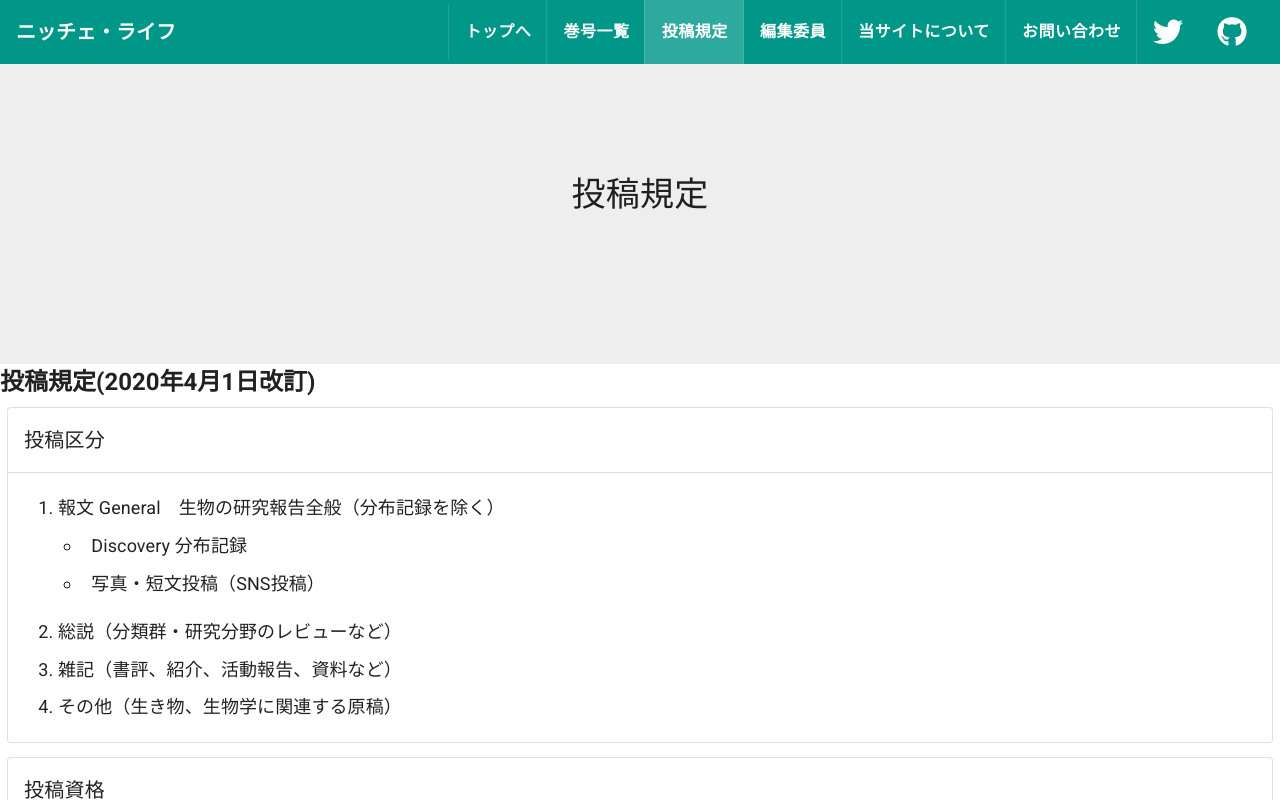
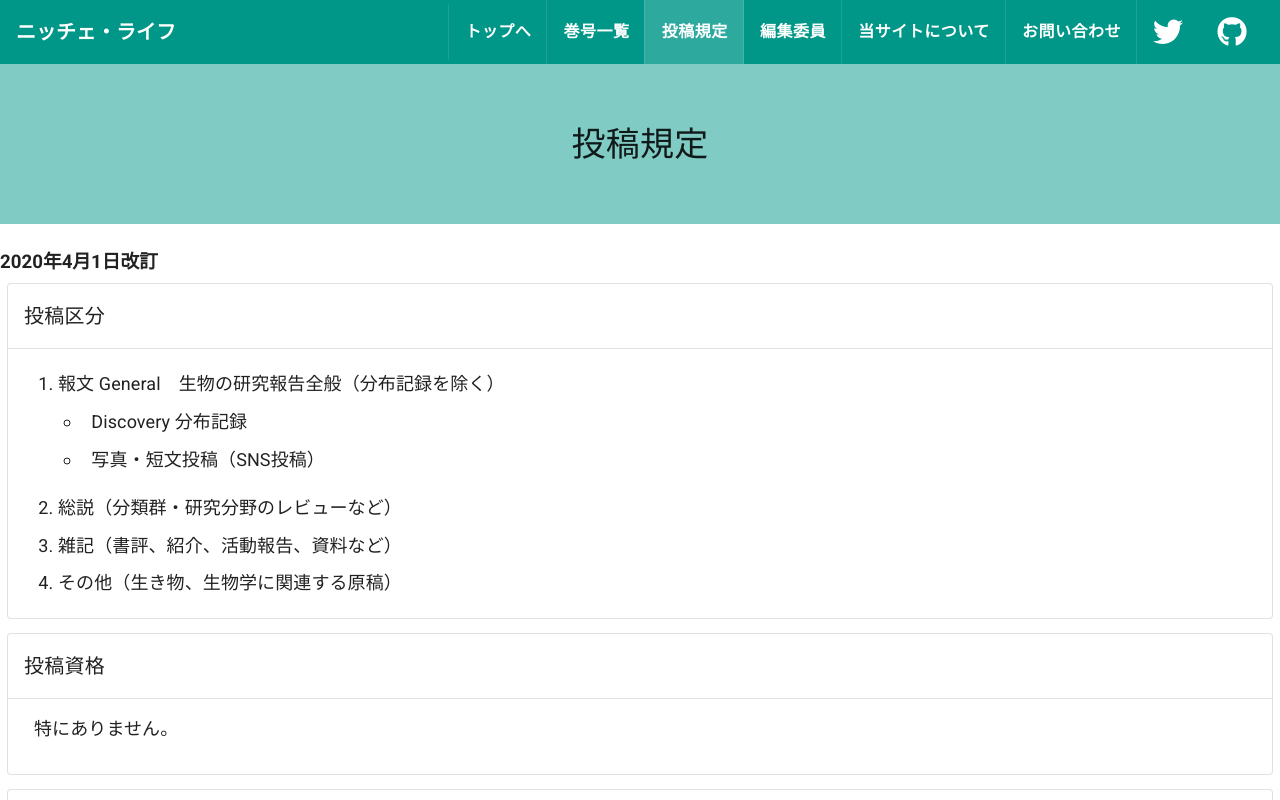
Before and after one commit to niche-life/life, a Nuxt app: page /rules in a window 1280 px wide. Shown: the top 800 px of the page. Built offline with nearby package versions, Linux system fonts and the light colour scheme.

Commit message:
fix: 軽微なレイアウト調整

```diff
--- a/components/Jumbotron.vue
+++ b/components/Jumbotron.vue
@@ -34,16 +34,14 @@
     </v-img>
     <v-sheet
       v-else
-      :min-height="$vuetify.breakpoint.smAndDown ? '45vh' : '300px'"
-      color="grey lighten-3"
+      :min-height="$vuetify.breakpoint.smAndDown ? '20vh' : '100px'"
+      color="teal lighten-3"
       height="20vh"
     >
       <v-container fill-height>
         <v-row align-content="center" justify="center" class="fill-height">
           <v-col cols="12">
             <h1 class="display-1 text-center" v-text="contents.title" />
-            <br />
-            <p class="text-center" v-html="contents.desc"></p>
           </v-col>
         </v-row>
       </v-container>
--- a/pages/rules.vue
+++ b/pages/rules.vue
@@ -1,6 +1,7 @@
 <template>
   <div class="Rule">
-    <h2>投稿規定(2020年4月1日改訂)</h2>
+    <br />
+    <h3>2020年4月1日改訂</h3>
 
     <TextCard title="投稿区分">
       <ol>
```
